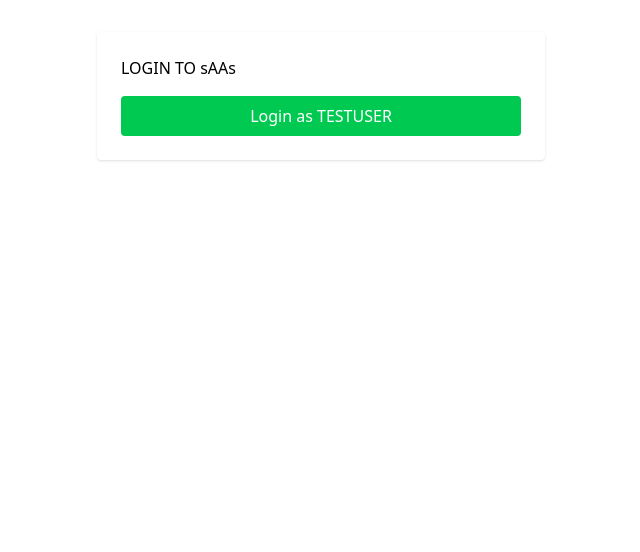
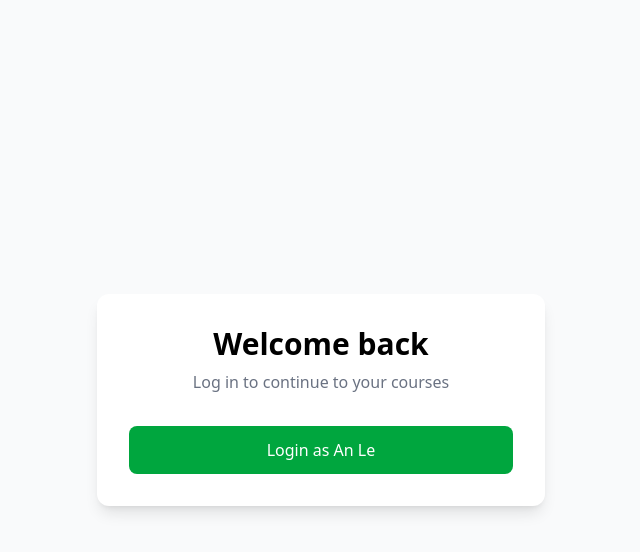
Before and after one commit to chopiean/mini-saas, a Next.js app: page /login in a window 1280 px wide. Shown: the top 552 px of the page, without its empty margins (319-959 px from the left). Built offline with nearby package versions, Linux system fonts and the light colour scheme; no server answers.

Commit message:
Design UI

```diff
--- a/src/app/dashboard/page.tsx
+++ b/src/app/dashboard/page.tsx
@@ -1,6 +1,7 @@
 "use client";
 import { signOut, useSession } from "next-auth/react";
 import { redirect } from "next/navigation";
+import Link from "next/link";
 import ClientDashboard from "@/src/components/ClientDashboard";
 
 const Dashboard = () => {
@@ -11,18 +12,29 @@ const Dashboard = () => {
   }
   return (
     <div className="min-h-screen bg-gray-50">
-      <div className="mac-w-7xl mx-auto p-6">
-        <h1 className="text-4xl font-bold mb-6">
+      <div className="max-w-7xl mx-auto p-6">
+        <div className="flex items-center justify-between mb-6">
+          <h1 className="text-4xl font-bold">
             Dashboard - {session?.user?.name}
           </h1>
 
+          <div className="flex items-center gap-3">
+            <Link
+              href="/subscribe"
+              className="px-4 py-2 bg-blue-600 text-white rounded-lg font-medium hover:bg-blue-700 transition-colors"
+            >
+              Subscribe
+            </Link>
             <button
               onClick={() => {
                 signOut();
               }}
+              className="px-4 py-2 bg-white text-gray-700 border border-gray-300 rounded-lg font-medium hover:bg-gray-100 transition-colors cursor-pointer"
             >
               Log out
             </button>
+          </div>
+        </div>
       </div>
       <ClientDashboard></ClientDashboard>
     </div>
--- a/src/app/login/page.tsx
+++ b/src/app/login/page.tsx
@@ -1,34 +1,49 @@
 "use client";
 import { signIn, useSession } from "next-auth/react";
-import { useEffect } from "react";
+import { useEffect, useState } from "react";
 import { useRouter } from "next/navigation";
 
 export default function LoginPage() {
   const { data: session, status } = useSession();
   const router = useRouter();
-  const handleLogin = () => {
-    signIn("credentials", {
+  const [isSigningIn, setIsSigningIn] = useState(false);
+
+  const handleLogin = async () => {
+    setIsSigningIn(true);
+    try {
+      await signIn("credentials", {
         email: "hongan101003@gmail.com",
         password: "hongan1010",
         redirect: true,
         callbackUrl: "/dashboard",
       });
+    } finally {
+      setIsSigningIn(false);
+    }
   };
+
   useEffect(() => {
     if (status === "authenticated") {
       router.push("/dashboard");
     }
   }, [status, router]);
+
   return (
-    <div className="max-w-md mx-auto mt-8 p-6 bg-white rounded shadow">
-      <h1> LOGIN TO sAAs</h1>
+    <div className="min-h-screen bg-gray-50 flex items-center justify-center p-4">
+      <div className="max-w-md w-full bg-white rounded-xl shadow-lg p-8">
+        <h1 className="text-3xl font-bold text-center mb-2">Welcome back</h1>
+        <p className="text-gray-500 text-center mb-8">
+          Log in to continue to your courses
+        </p>
 
         <button
           onClick={handleLogin}
-        className="w-full bg-green-500 text-white p-2 rounded mt-4"
+          disabled={isSigningIn || status === "loading"}
+          className="w-full bg-green-600 text-white py-3 rounded-lg font-medium hover:bg-green-700 transition-colors disabled:opacity-50 cursor-pointer"
         >
-        Login as TESTUSER
+          {isSigningIn ? "Signing in..." : "Login as An Le"}
         </button>
+      </div>
     </div>
   );
 }
```
Lines whose indentation alone changed are shown as unchanged.
